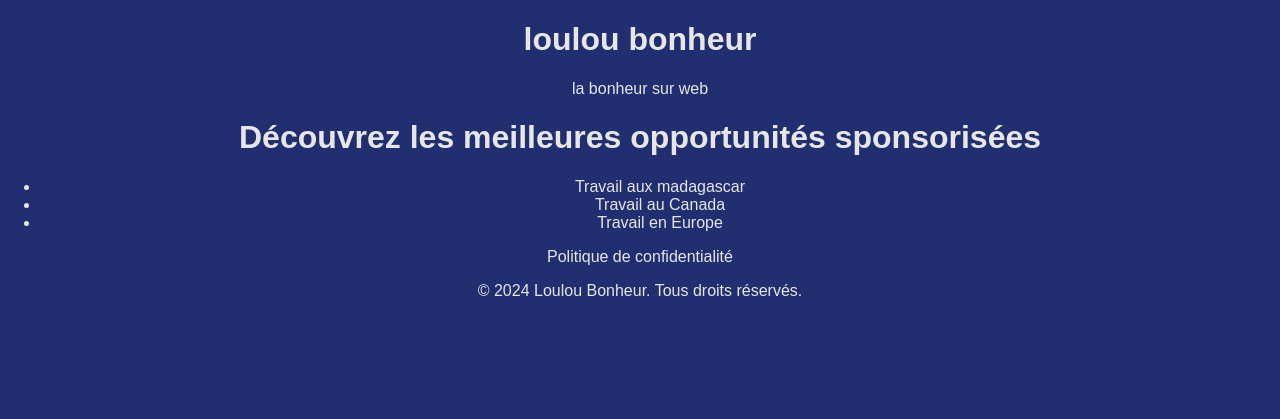
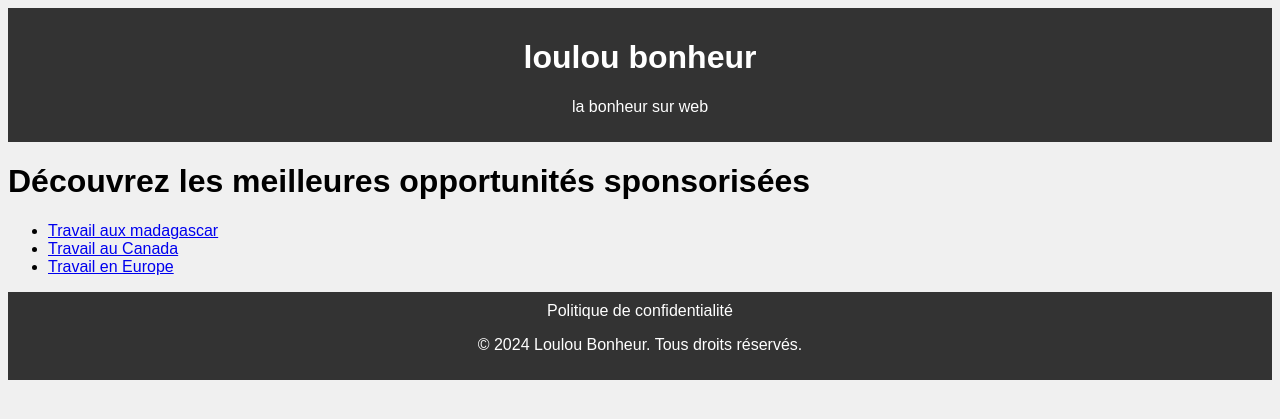
Before and after one commit to Chaloux13/loulou7, a Jekyll site: the page built from index.md, in a window 1280 px wide. Shown: the top 419 px of the page. Built offline with Jekyll 4.4.1, drawn with Linux system fonts in a browser that asks for light colours.

Commit message:
Update style.css

```diff
--- a/assets/css/style.css
+++ b/assets/css/style.css
@@ -1,103 +1,29 @@
-/* Corps de la page */
+/* Exemple de styles pour ton site */
+
 body {
-  background-color: #212F70; /* couleur de fond */
   font-family: Arial, sans-serif;
-  color: #E6E6E6; /* couleur du texte */
-  text-align: center;
-  margin: 0;
-  padding: 0;
+  background-color: #f0f0f0;
 }
 
-/* Style du logo */
-.header-logo {
+header {
+  background-color: #333;
+  color: white;
+  padding: 10px 0;
   text-align: center;
-  padding: 30px;
 }
 
-/* Taille du logo par défaut pour desktop */
-.header-logo img {
-  width: 100px; /* Taille du logo */
-  height: auto;
+footer {
+  background-color: #333;
+  color: white;
+  padding: 10px 0;
+  text-align: center;
 }
 
-/* Taille du logo pour les petits écrans (mobile) */
-@media (max-width: 768px) {
-  .header-logo img {
-    width: 50px; /* Taille du logo sur mobile */
-  }
+footer a {
+  color: #fff;
+  text-decoration: none;
 }
 
-/* Centrage du titre */
-.project-name {
-  font-size: 24px; /* Taille du titre */
-  margin: 10px 0 5px;
+footer a:hover {
+  text-decoration: underline;
 }
-
-/* Style du sous-titre avec taille réduite */
-.project-tagline {
-  font-size: 12px; /* Taille très petite pour page parkée */
-  color: #E6E6E6;
-   text-align: left;
-  margin-left: 20px; /* Pour l'aligner à gauche */
-  margin-top: 20px; /* Espacement par rapport au titre */
-}
-
-/* Masquer le titre sur mobile */
-@media (max-width: 768px) {
-  .project-name {
-    display: none; /* Masquer sur mobile */
-  }
-}
-
-/* Conteneur pour les boutons */
-.button-container {
-  display: flex;
-  flex-direction: column; /* Alignement vertical */
-  gap: 15px; /* Espace entre les boutons */
-  align-items: center; /* Centrer les boutons */
-  padding: 20px;
-}
-
-
-
-/* Style des boutons */
-.ad-button {
-  background-color: #3782FC;
-  color: white;
-  font-size: 20px; /* Taille pour desktop */
-  padding: 20px 35px;
-  border-radius: 8px; /* Bord arrondi */
-  border: 2px solid #3CF1FC; /* Bordure rouge */
-  text-decoration: none;
-  text-align: center;
-  display: inline-block;
-  width: 500px; /* Largeur pour desktop */
-  transition: background-color 0.3s ease, transform 0.2s;
-}
-
-/* Effet au survol */
-.ad-button:hover {
-  background-color: #E6E6E6;
-  transform: translateX(5px);
-}
-
-/* Styles pour mobile */
-@media (max-width: 768px) {
-  .ad-button {
-    font-size: 18px; /* Taille de police réduite pour mobile */
-    padding: 15px 30px;
-    width: 80%; /* Largeur réduite pour mobile */
-  }
-}
-
-/* Ajout d'un effet clic pour les boutons */
-.clicked {
-  transform: scale(0.95);
-  transition: transform 0.1s;
-}
-
-/* Style pour les liens */
-a {
-  text-decoration: none;
-  color: inherit;
-}
```
